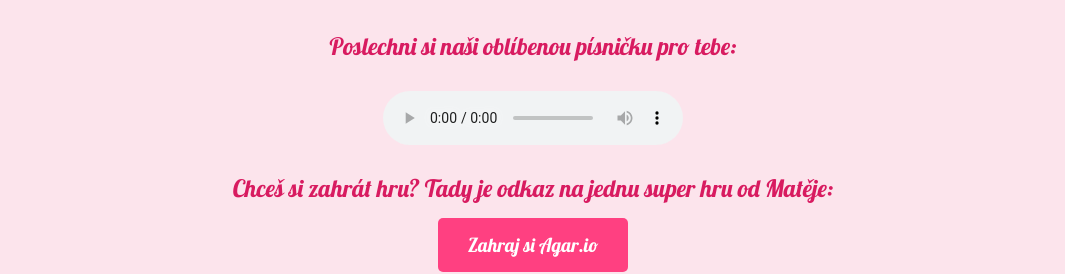
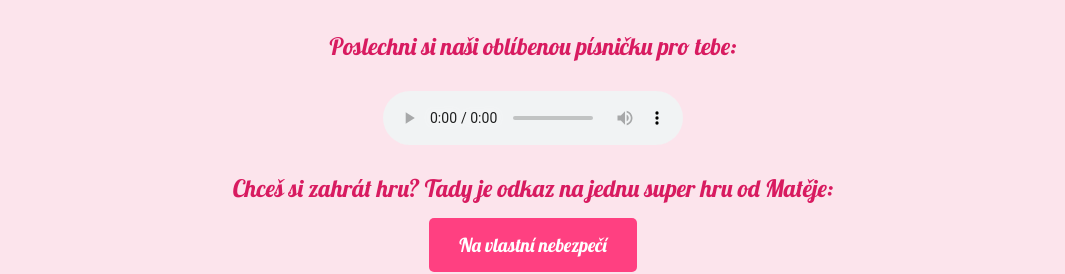
Before and after one commit to gejtr/gejtr.github.io, a plain HTML site: page index.html in a window 1280 px wide. Shown: the part 528-802 px from the top of the page, without its empty margins (107-1172 px from the left). Drawn offline with Linux system fonts and the light colour scheme.

Commit message:
Add game button

```diff
--- a/index.html
+++ b/index.html
@@ -108,7 +108,7 @@
     </div>
 
     <p>Chceš si zahrát hru? Tady je odkaz na jednu super hru od Matěje:</p>
-    <a href="https://www.agar.io" class="button" target="_blank">Zahraj si Agar.io</a>
+    <a href="html_build/petr_je_gej.html" class="button" target="_blank">Na vlastní nebezpečí</a>
 
     <footer>
         <p>Společně to zvládneme! 💪💖</p>
```
